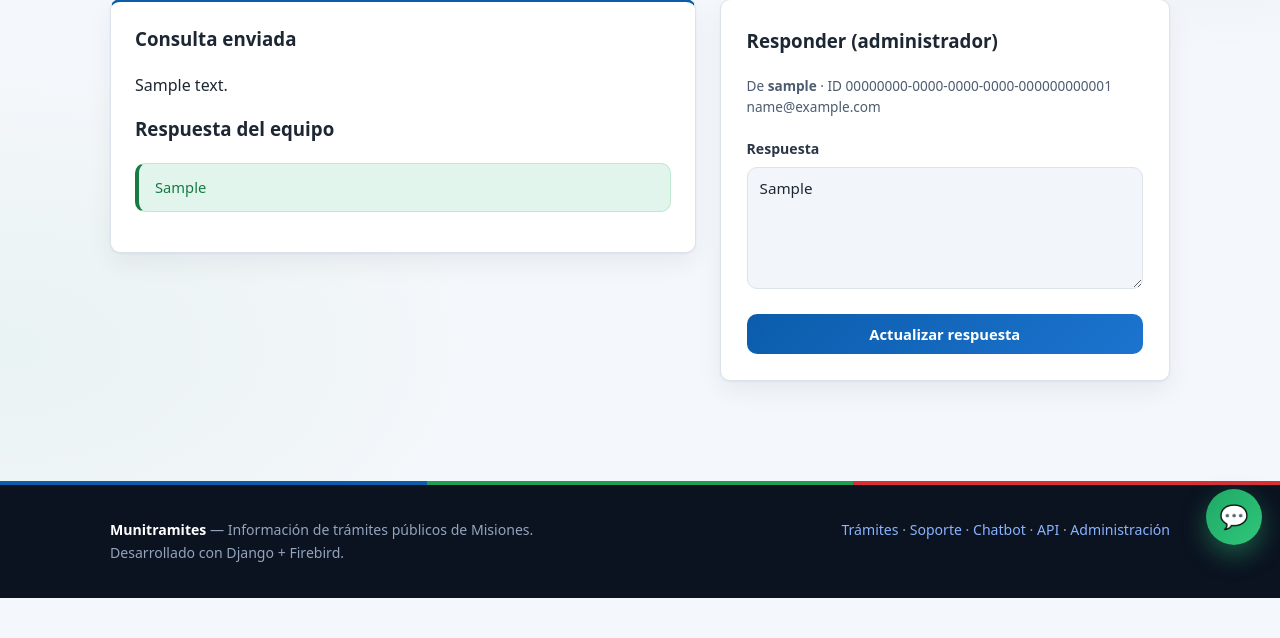
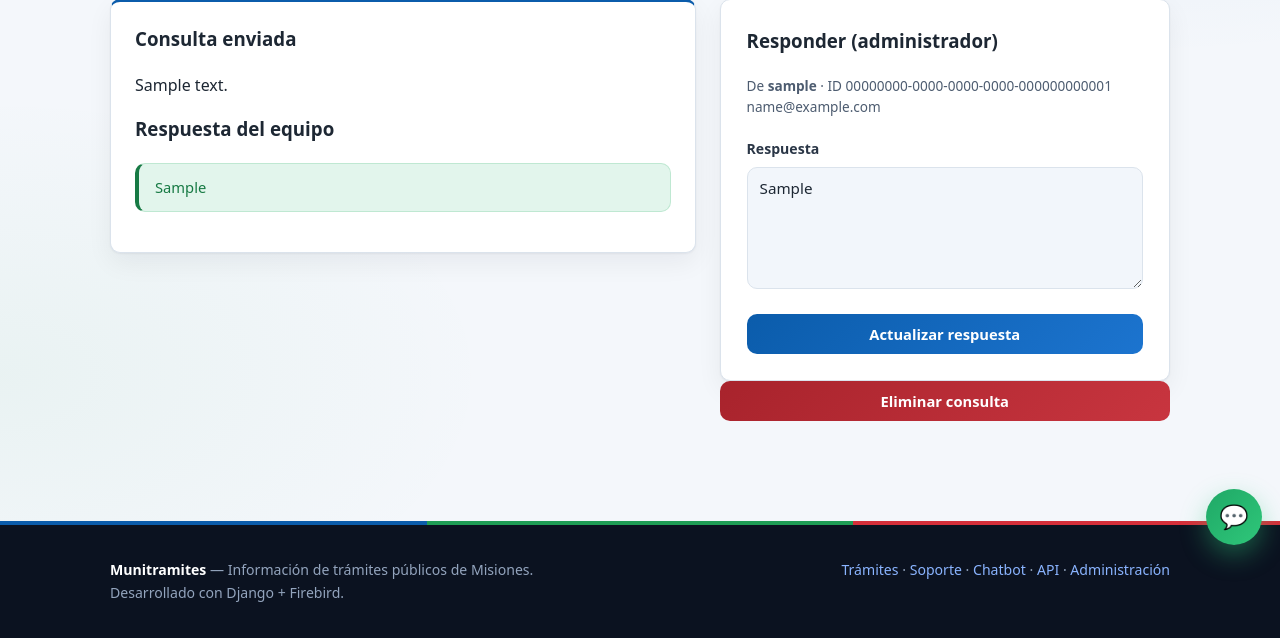
Before and after one commit to guilldev08/pp1_munitramites, a Django app: page /consultas/1/ in a window 1280 px wide. Shown: the part 237-875 px from the top of the page. Before the commit the page ends 835 px from the top, so only its background shows below. Run offline with Django 5.2, Linux system fonts and the light colour scheme; a user stored in the database is signed in; tables that the repository leaves empty hold one stand-in row (values such as "Sample post").

Commit message:
consultas: boton para eliminar consultas (duenio o staff, solo POST)

```diff
--- a/munitramites/templates/consultas/detalle.html
+++ b/munitramites/templates/consultas/detalle.html
@@ -76,6 +76,14 @@
             </p>
           </div>
         {% endif %}
+
+        <form method="post" action="{% url 'consulta_eliminar' consulta.pk %}"
+              onsubmit="return confirm('¿Eliminar la consulta #{{ consulta.pk }}? Esta acción no se puede deshacer.')">
+          {% csrf_token %}
+          <button class="boton boton--peligro boton--ancho" type="submit">
+            Eliminar consulta
+          </button>
+        </form>
       </aside>
     </div>
   </div>
--- a/munitramites/urls.py
+++ b/munitramites/urls.py
@@ -105,6 +105,10 @@ urlpatterns = [
     path('consultas/', views.consultas, name='consultas'),
     path('consultas/nueva/', views.consulta_nueva, name='consulta_nueva'),
     path('consultas/<int:pk>/', views.consulta_detalle, name='consulta_detalle'),
+    path(
+        'consultas/<int:pk>/eliminar/', views.consulta_eliminar,
+        name='consulta_eliminar',
+    ),
 
     # 4. Panel propio de administración (rol Administrador y superusuario) --
     # /admin/ de Django queda reservado al superusuario (ver middleware.py):
--- a/munitramites/views/__init__.py
+++ b/munitramites/views/__init__.py
@@ -20,7 +20,9 @@ Para AGREGAR UNA VISTA NUEVA:
 
 from .api import api_tramites
 from .chatbot import buscador_api, chatbot_api
-from .consultas import consulta_detalle, consulta_nueva, consultas
+from .consultas import (
+    consulta_detalle, consulta_eliminar, consulta_nueva, consultas,
+)
 from .cuenta import LoginDeSitio, perfil, registro
 from .pagina import inicio
 from .panel import (
@@ -39,6 +41,7 @@ __all__ = [
     'buscador_api',
     'chatbot_api',
     'consulta_detalle',
+    'consulta_eliminar',
     'consulta_nueva',
     'consultas',
     'inicio',
--- a/munitramites/views/consultas.py
+++ b/munitramites/views/consultas.py
@@ -8,6 +8,7 @@ from django.contrib import messages
 from django.contrib.auth.decorators import login_required
 from django.core.paginator import Paginator
 from django.shortcuts import get_object_or_404, redirect, render
+from django.views.decorators.http import require_POST
 
 from ..forms import ConsultaForm
 from ..models import Consulta
@@ -80,3 +81,27 @@ def consulta_detalle(request, pk):
         'consulta': consulta,
         'puede_responder': request.user.is_staff,
     })
+
+
+@login_required
+@require_POST
+def consulta_eliminar(request, pk):
+    """Borra una consulta. Puede el dueño o el staff; siempre por POST.
+
+    GET no borra nada: así un enlace o un redirect no elimina datos por
+    accidente. Si la consulta no es del usuario, se trata como inexistente.
+    """
+    consulta = get_object_or_404(Consulta, pk=pk)
+    es_duenio = consulta.usuario_id == request.user.pk
+    if not (es_duenio or request.user.is_staff):
+        messages.error(request, 'No podés borrar esa consulta.')
+        return redirect('consultas')
+
+    numero = consulta.pk
+    consulta.delete()
+    messages.success(request, f'Consulta #{numero} eliminada.')
+
+    # El panel vuelve al Centro de Consultas; el ciudadano, a «Mis consultas».
+    if request.POST.get('origen') == 'panel' and request.user.is_staff:
+        return redirect('panel_consultas')
+    return redirect('consultas')
```
Also changed, not shown: munitramites/templates/consultas/lista.html (+10 -0 lines), munitramites/templates/panel/consultas_lista.html (+11 -0 lines), munitramites/tests/test_consultas.py (+65 -0 lines).
